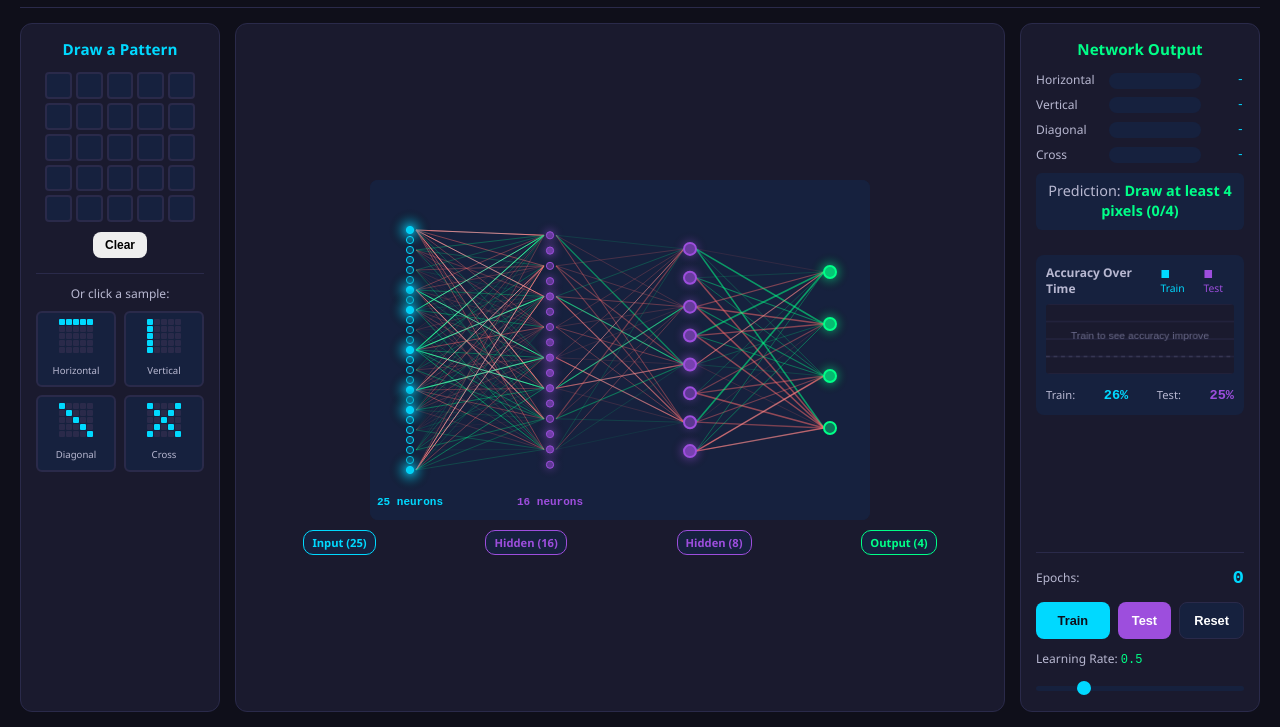
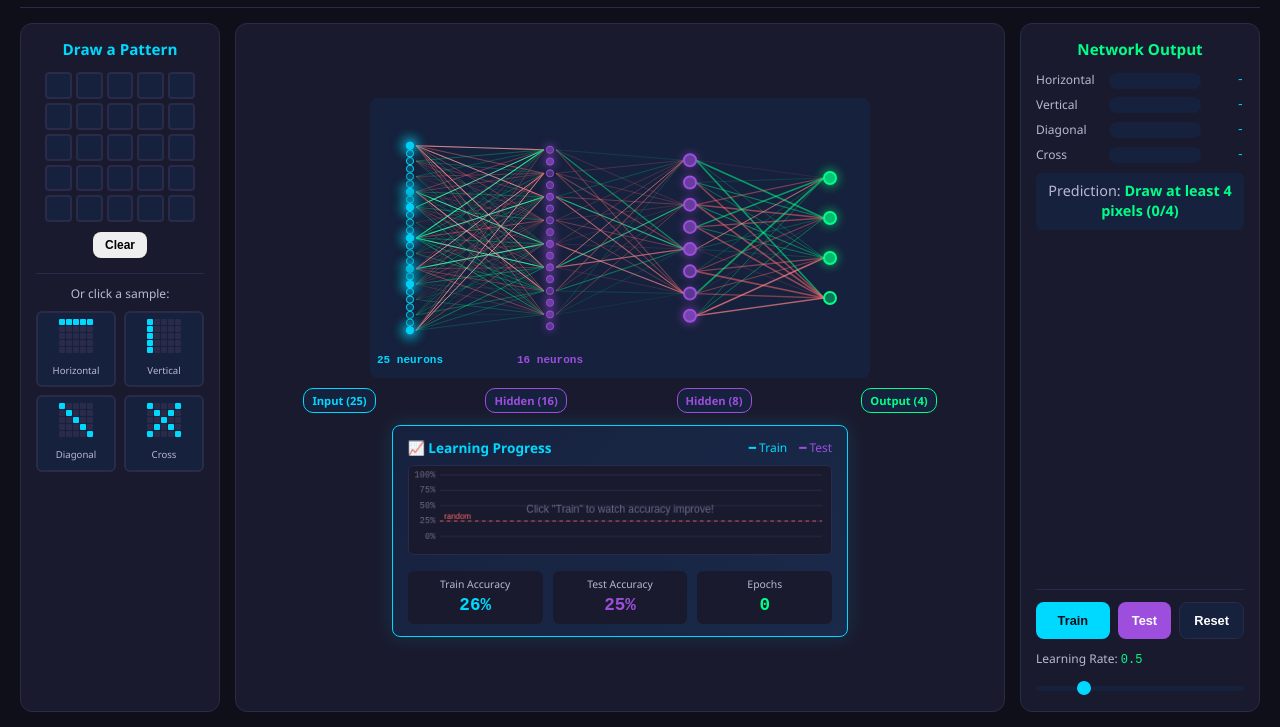
Before and after one commit to siegfrkn/neural-network-demo, a plain HTML site: page index.html in a window 1280 px wide. Shown: the part 73-800 px from the top of the page. Drawn offline with Linux system fonts and the light colour scheme.

Commit message:
Redesign layout to highlight accuracy chart
- Moved accuracy chart to center panel below network visualization
- Made chart larger (480x100) with proper axis labels (0-100%)
- Added red dashed "random" baseline at 25% for reference
- Glowing lines for train/test accuracy with larger dots
- Featured styling with cyan border and subtle glow
- Moved epoch counter to chart stats area
- Simplified right panel to just prediction and controls
- Professional chart appearance with Y-axis labels

Educational impact: Chart is now the visual centerpiece showing
how training improves both train and test accuracy over time.

Co-Authored-By: Claude Opus 4.5 <noreply@anthropic.com>

```diff
--- a/app.js
+++ b/app.js
@@ -65,82 +65,109 @@ function drawAccuracyChart() {
     const ctx = canvas.getContext('2d');
     const width = canvas.width;
     const height = canvas.height;
+    const padding = { left: 35, right: 10, top: 10, bottom: 20 };
+    const chartWidth = width - padding.left - padding.right;
+    const chartHeight = height - padding.top - padding.bottom;
 
     // Clear canvas
     ctx.fillStyle = '#1a1a2e';
     ctx.fillRect(0, 0, width, height);
 
+    // Draw Y-axis labels
+    ctx.fillStyle = '#6a6a8a';
+    ctx.font = '10px monospace';
+    ctx.textAlign = 'right';
+    ctx.textBaseline = 'middle';
+    for (let i = 0; i <= 4; i++) {
+        const y = padding.top + (chartHeight / 4) * (4 - i);
+        const label = (i * 25) + '%';
+        ctx.fillText(label, padding.left - 5, y);
+    }
+
     // Draw grid lines
     ctx.strokeStyle = '#2a2a4a';
     ctx.lineWidth = 1;
     for (let i = 0; i <= 4; i++) {
-        const y = (height / 4) * i;
+        const y = padding.top + (chartHeight / 4) * i;
         ctx.beginPath();
-        ctx.moveTo(0, y);
-        ctx.lineTo(width, y);
+        ctx.moveTo(padding.left, y);
+        ctx.lineTo(width - padding.right, y);
         ctx.stroke();
     }
 
     // Draw 25% baseline (random guess for 4 classes)
-    ctx.strokeStyle = '#4a4a6a';
+    ctx.strokeStyle = '#ff6b6b';
     ctx.setLineDash([4, 4]);
+    ctx.lineWidth = 1;
     ctx.beginPath();
-    const baselineY = height - (height * 0.25);
-    ctx.moveTo(0, baselineY);
-    ctx.lineTo(width, baselineY);
+    const baselineY = padding.top + chartHeight * 0.75;
+    ctx.moveTo(padding.left, baselineY);
+    ctx.lineTo(width - padding.right, baselineY);
     ctx.stroke();
     ctx.setLineDash([]);
+
+    // Label for baseline
+    ctx.fillStyle = '#ff6b6b';
+    ctx.font = '9px sans-serif';
+    ctx.textAlign = 'left';
+    ctx.fillText('random', padding.left + 5, baselineY - 5);
 
     // If no data, show placeholder text
     if (accuracyHistory.train.length === 0) {
         ctx.fillStyle = '#6a6a8a';
-        ctx.font = '11px sans-serif';
+        ctx.font = '12px sans-serif';
         ctx.textAlign = 'center';
-        ctx.fillText('Train to see accuracy improve', width / 2, height / 2);
+        ctx.fillText('Click "Train" to watch accuracy improve!', width / 2, height / 2);
         return;
     }
 
     const points = accuracyHistory.train.length;
-    const xStep = width / Math.max(points - 1, 1);
+    const xStep = chartWidth / Math.max(points - 1, 1);
 
-    // Draw train accuracy line (cyan)
+    // Draw train accuracy line (cyan) with glow
+    ctx.shadowColor = '#00d9ff';
+    ctx.shadowBlur = 6;
     ctx.strokeStyle = '#00d9ff';
-    ctx.lineWidth = 2;
+    ctx.lineWidth = 2.5;
     ctx.beginPath();
     accuracyHistory.train.forEach((val, i) => {
-        const x = i * xStep;
-        const y = height - (val * height);
+        const x = padding.left + i * xStep;
+        const y = padding.top + chartHeight - (val * chartHeight);
         if (i === 0) ctx.moveTo(x, y);
         else ctx.lineTo(x, y);
     });
     ctx.stroke();
+    ctx.shadowBlur = 0;
 
-    // Draw test accuracy line (purple)
+    // Draw test accuracy line (purple) with glow
+    ctx.shadowColor = '#9d4edd';
+    ctx.shadowBlur = 6;
     ctx.strokeStyle = '#9d4edd';
-    ctx.lineWidth = 2;
+    ctx.lineWidth = 2.5;
     ctx.beginPath();
     accuracyHistory.test.forEach((val, i) => {
-        const x = i * xStep;
-        const y = height - (val * height);
+        const x = padding.left + i * xStep;
+        const y = padding.top + chartHeight - (val * chartHeight);
         if (i === 0) ctx.moveTo(x, y);
         else ctx.lineTo(x, y);
     });
     ctx.stroke();
+    ctx.shadowBlur = 0;
 
     // Draw current values as dots
     if (points > 0) {
-        const lastX = (points - 1) * xStep;
+        const lastX = padding.left + (points - 1) * xStep;
 
         // Train dot
         ctx.fillStyle = '#00d9ff';
         ctx.beginPath();
-        ctx.arc(lastX, height - (accuracyHistory.train[points - 1] * height), 4, 0, Math.PI * 2);
+        ctx.arc(lastX, padding.top + chartHeight - (accuracyHistory.train[points - 1] * chartHeight), 5, 0, Math.PI * 2);
         ctx.fill();
 
         // Test dot
         ctx.fillStyle = '#9d4edd';
         ctx.beginPath();
-        ctx.arc(lastX, height - (accuracyHistory.test[points - 1] * height), 4, 0, Math.PI * 2);
+        ctx.arc(lastX, padding.top + chartHeight - (accuracyHistory.test[points - 1] * chartHeight), 5, 0, Math.PI * 2);
         ctx.fill();
     }
 }
--- a/index.html
+++ b/index.html
@@ -29,14 +29,40 @@
                 </div>
             </section>
 
-            <!-- Center: Network Visualization -->
+            <!-- Center: Network + Accuracy Chart -->
             <section class="panel viz-panel">
-                <canvas id="networkCanvas" width="500" height="340"></canvas>
+                <canvas id="networkCanvas" width="500" height="280"></canvas>
                 <div class="layer-labels" id="layerLabels">
                     <span class="label input-label">Input (25)</span>
                     <span class="label hidden-label">Hidden (16)</span>
                     <span class="label hidden-label">Hidden (8)</span>
                     <span class="label output-label">Output (4)</span>
+                </div>
+
+                <!-- Accuracy Chart - Prominent Position -->
+                <div class="accuracy-chart-container featured">
+                    <div class="chart-header">
+                        <span class="chart-title">📈 Learning Progress</span>
+                        <div class="chart-legend">
+                            <span class="legend-train">━ Train</span>
+                            <span class="legend-test">━ Test</span>
+                        </div>
+                    </div>
+                    <canvas id="accuracyChart" width="480" height="100"></canvas>
+                    <div class="accuracy-stats">
+                        <div class="accuracy-stat">
+                            <span class="accuracy-label">Train Accuracy</span>
+                            <span class="accuracy-value" id="trainAccuracy">0%</span>
+                        </div>
+                        <div class="accuracy-stat">
+                            <span class="accuracy-label">Test Accuracy</span>
+                            <span class="accuracy-value test" id="testAccuracy">0%</span>
+                        </div>
+                        <div class="accuracy-stat">
+                            <span class="accuracy-label">Epochs</span>
+                            <span class="accuracy-value epochs" id="epochCount">0</span>
+                        </div>
+                    </div>
                 </div>
             </section>
 
@@ -50,31 +76,8 @@
                     </div>
                 </div>
 
-                <!-- Accuracy Chart -->
-                <div class="accuracy-chart-container">
-                    <div class="chart-header">
-                        <span class="chart-title">Accuracy Over Time</span>
-                        <div class="chart-legend">
-                            <span class="legend-train">■ Train</span>
-                            <span class="legend-test">■ Test</span>
-                        </div>
-                    </div>
-                    <canvas id="accuracyChart" width="200" height="80"></canvas>
-                    <div class="accuracy-row">
-                        <span class="accuracy-label">Train:</span>
-                        <span class="accuracy-value" id="trainAccuracy">0%</span>
-                        <span class="accuracy-label">Test:</span>
-                        <span class="accuracy-value test" id="testAccuracy">0%</span>
-                    </div>
-                </div>
-
                 <!-- Training Controls -->
                 <div class="training-area">
-                    <div class="stat-row">
-                        <span class="stat-label">Epochs:</span>
-                        <span class="stat-value" id="epochCount">0</span>
-                    </div>
-
                     <div class="training-controls">
                         <button id="trainBtn" class="btn btn-primary btn-train">Train</button>
                         <button id="testBtn" class="btn btn-test">Test</button>
--- a/styles.css
+++ b/styles.css
@@ -296,7 +296,7 @@ header h1 {
     font-weight: 700;
 }
 
-/* Accuracy Chart */
+/* Accuracy Chart - Featured */
 .accuracy-chart-container {
     background: var(--bg-tertiary);
     border-radius: 8px;
@@ -304,23 +304,31 @@ header h1 {
     margin-top: 10px;
 }
 
+.accuracy-chart-container.featured {
+    background: linear-gradient(135deg, var(--bg-tertiary), #1a2a4a);
+    border: 1px solid var(--accent-cyan);
+    box-shadow: 0 0 20px rgba(0, 217, 255, 0.15);
+    padding: 12px 15px;
+    margin-top: 12px;
+}
+
 .chart-header {
     display: flex;
     justify-content: space-between;
     align-items: center;
-    margin-bottom: 6px;
+    margin-bottom: 8px;
 }
 
 .chart-title {
-    font-size: 0.75rem;
-    color: var(--text-secondary);
-    font-weight: 600;
+    font-size: 0.85rem;
+    color: var(--accent-cyan);
+    font-weight: 700;
 }
 
 .chart-legend {
     display: flex;
-    gap: 8px;
-    font-size: 0.65rem;
+    gap: 12px;
+    font-size: 0.75rem;
 }
 
 .legend-train {
@@ -333,33 +341,47 @@ header h1 {
 
 #accuracyChart {
     width: 100%;
-    height: 70px;
+    height: 90px;
     background: var(--bg-secondary);
-    border-radius: 4px;
-    margin-bottom: 6px;
+    border-radius: 6px;
+    margin-bottom: 10px;
+    border: 1px solid var(--border-color);
 }
 
-.accuracy-row {
+.accuracy-stats {
     display: flex;
-    justify-content: space-between;
-    align-items: center;
-    gap: 6px;
+    justify-content: space-around;
+    gap: 10px;
 }
 
-.accuracy-label {
-    font-size: 0.7rem;
-    color: var(--text-secondary);
+.accuracy-stat {
+    text-align: center;
+    padding: 6px 12px;
+    background: var(--bg-secondary);
+    border-radius: 6px;
+    flex: 1;
 }
 
-.accuracy-value {
+.accuracy-stat .accuracy-label {
+    display: block;
+    font-size: 0.65rem;
+    color: var(--text-secondary);
+    margin-bottom: 2px;
+}
+
+.accuracy-stat .accuracy-value {
     font-family: monospace;
     font-weight: 700;
-    font-size: 0.85rem;
+    font-size: 1.1rem;
     color: var(--accent-cyan);
 }
 
-.accuracy-value.test {
+.accuracy-stat .accuracy-value.test {
     color: var(--accent-purple);
+}
+
+.accuracy-stat .accuracy-value.epochs {
+    color: var(--accent-green);
 }
 
 /* Training Area */
```
